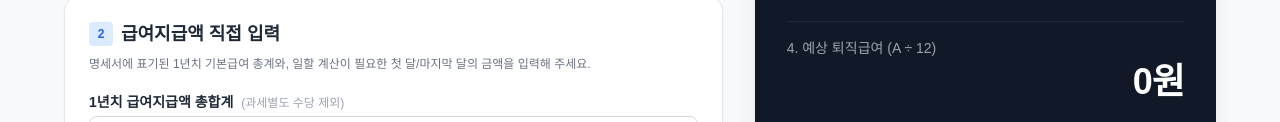
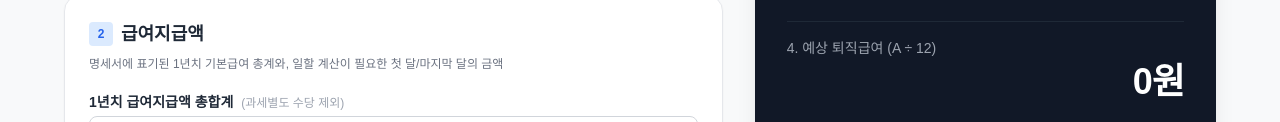
Before and after one commit to oksi2337/Retirement-Pension-Calculator, a plain HTML site: page index.html in a window 1280 px wide. Shown: the part 749-871 px from the top of the page. Drawn offline with nearby package versions, Linux system fonts and the light colour scheme; a web font is replaced by a local one.

Commit message:
Simplify UI labels: shorten 급여지급액 section title and description text
Co-Authored-By: Claude Sonnet 4.6 <noreply@anthropic.com>

```diff
--- a/index.html
+++ b/index.html
@@ -221,9 +221,9 @@
                         <div class="glass-panel rounded-2xl shadow-sm border border-gray-200 p-6">
                             <h3 class="text-lg font-bold text-gray-800 mb-2 flex items-center">
                                 <span class="w-6 h-6 rounded bg-blue-100 text-blue-600 flex items-center justify-center mr-2 text-xs">2</span>
-                                급여지급액 직접 입력
+                                급여지급액
                             </h3>
-                            <p class="text-xs text-gray-500 mb-5">명세서에 표기된 1년치 기본급여 총계와, 일할 계산이 필요한 첫 달/마지막 달의 금액을 입력해 주세요.</p>
+                            <p class="text-xs text-gray-500 mb-5">명세서에 표기된 1년치 기본급여 총계와, 일할 계산이 필요한 첫 달/마지막 달의 금액</p>
                             <div class="space-y-4">
                                 <div>
                                     <label class="block text-sm font-bold text-gray-800 mb-1">1년치 급여지급액 총합계
```
